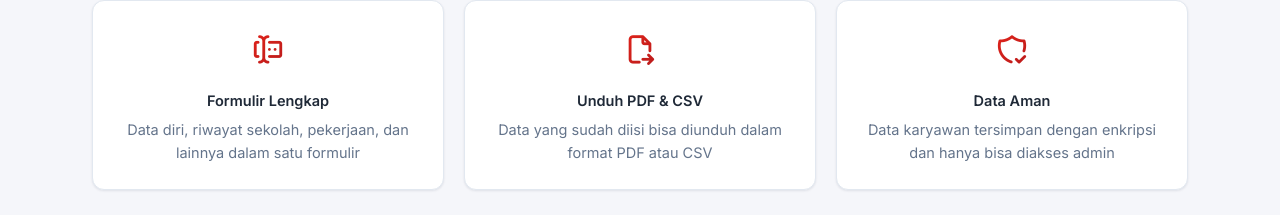
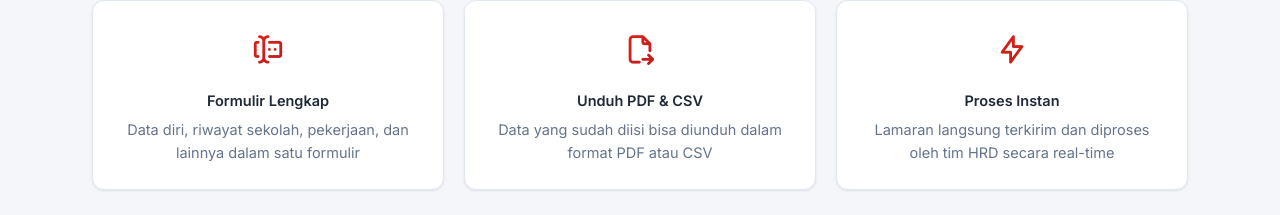
Before and after one commit to lutfllhm/fja, a Next.js app in the folder frontend/: page / in a window 1280 px wide. Shown: the part 1456-1671 px from the top of the page. Built offline with nearby package versions, Linux system fonts and the light colour scheme.

Commit message:
perbaikan pada tampilan awal

```diff
--- a/frontend/pages/index.tsx
+++ b/frontend/pages/index.tsx
@@ -6,7 +6,7 @@ import toast from 'react-hot-toast';
 const FEATURES = [
   { icon: 'forms', title: 'Formulir Lengkap', desc: 'Data diri, riwayat sekolah, pekerjaan, dan lainnya dalam satu formulir' },
   { icon: 'file-export', title: 'Unduh PDF & CSV', desc: 'Data yang sudah diisi bisa diunduh dalam format PDF atau CSV' },
-  { icon: 'shield-check', title: 'Data Aman', desc: 'Data karyawan tersimpan dengan enkripsi dan hanya bisa diakses admin' },
+  { icon: 'bolt', title: 'Proses Instan', desc: 'Lamaran langsung terkirim dan diproses oleh tim HRD secara real-time' },
 ];
 
 const KETENTUAN_LIST = [
```
